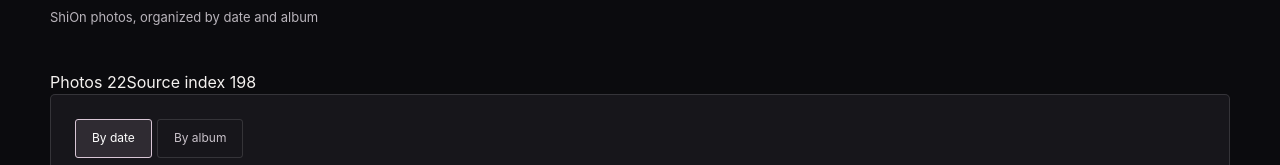
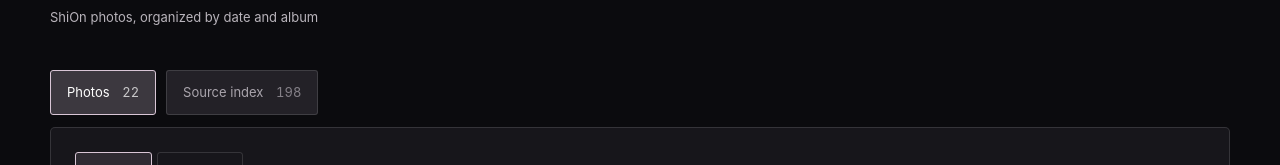
Before and after one commit to bbangshion/shion-archive, a React (Vite) app: page / in a window 1280 px wide. Both pictures are taken after a click on the button "View photos". Shown: the part 304-469 px from the top of the page. Built offline with nearby package versions, Linux system fonts and the light colour scheme.

Commit message:
Add files via upload

```diff
--- a/src/index.css
+++ b/src/index.css
@@ -541,3 +541,21 @@ body, .shion-home, .shion-hero, .shion-subpage, .shion-footer, .archive-tab-bar
 @media (prefers-reduced-motion: reduce) {
   .shion-photo-v2 .shion-gallery-image img { transition: none; }
 }
+
+/* 1.6.3 S20 PHOTO SOURCE INDEX: source references are never counted as loaded photographs. */
+.shion-photo-source-switch{display:flex;flex-wrap:wrap;gap:10px;margin:20px 0 12px}
+.shion-photo-source-switch button{border:1px solid var(--theme-line);background:var(--theme-elevated);border-radius:3px;color:var(--theme-muted,#aaa5ad);padding:12px 16px;font-size:13px;transition:background .25s cubic-bezier(.25,1,.5,1),color .25s cubic-bezier(.25,1,.5,1)}
+.shion-photo-source-switch button.is-active{color:#fff;border-color:var(--theme-accent);background:color-mix(in srgb,var(--theme-accent) 14%,var(--theme-elevated))}
+.shion-photo-source-switch button span{margin-left:9px;font-variant-numeric:tabular-nums;opacity:.72}
+.shion-source-explanation{font-size:13px;line-height:1.7;color:#a9a1ab;margin:0 0 20px;max-width:800px}
+.shion-reference-section h2{font-size:20px;letter-spacing:-.02em;font-weight:560;margin:28px 0 10px}
+.shion-social-source-section p{font-size:12px;color:#a7a0aa;margin-bottom:16px}
+.shion-source-cards{display:grid;grid-template-columns:repeat(3,minmax(0,1fr));gap:10px}
+.shion-source-card{display:flex;flex-direction:column;justify-content:space-between;gap:9px;min-width:0;min-height:124px;padding:16px;border:1px solid var(--theme-line);background:var(--theme-elevated);border-radius:4px;color:var(--theme-text,#fff);text-decoration:none;transition:border-color .25s cubic-bezier(.25,1,.5,1),transform .25s cubic-bezier(.25,1,.5,1)}
+.shion-source-card:hover,.shion-source-card:focus-visible{border-color:var(--theme-accent);transform:translateY(-2px)}
+.shion-source-card-type{font-size:11px;color:#a9a0ac}
+.shion-source-card strong{font-size:13px;line-height:1.45;font-weight:530;overflow-wrap:anywhere}
+.shion-source-card small{font-size:11px;color:var(--theme-accent,#f3afd0)}
+@media(max-width:820px){.shion-source-cards{grid-template-columns:repeat(2,minmax(0,1fr))}}
+@media(max-width:480px){.shion-source-card{padding:12px;min-height:134px}.shion-photo-source-switch button{padding:11px 12px;font-size:12px}}
+@media(prefers-reduced-motion:reduce){.shion-source-card{transition:none}}
```
